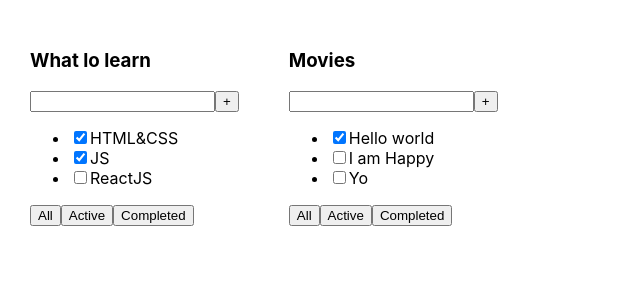
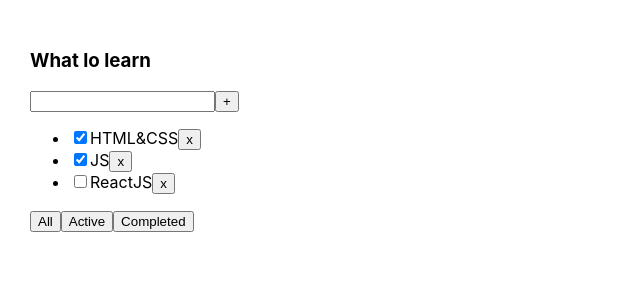
Before and after one commit to arturican/todolist2023, a React (Create React App) app: page / in a window 1280 px wide. Shown: the top 300 px of the page, without its empty margins (0-640 px from the left). Built offline with nearby package versions, Linux system fonts and the light colour scheme.

Commit message:
добавил метод map, кноку удаления и кнопки фильтрации

```diff
--- a/src/App.tsx
+++ b/src/App.tsx
@@ -1,4 +1,4 @@
-import React from 'react';
+import React, {useState} from 'react';
 import './App.css';
 import {Todolist} from "./components/Todolist/Todolist";
 
@@ -6,6 +6,8 @@
 export type TodolistType = {
     title: string
     tasks: Array<TodolistTasksType>
+    removeTask: (id: number) => void
+    filteredTask: (filter: FilterTaskType) => void
 }
 type TodolistTasksType = {
     id: number
@@ -13,23 +15,40 @@
     isDone: boolean
 }
 
+type FilterTaskType = 'all' | 'completed' | 'active'
+
 function App() {
 
-const tasks1 = [
-    { id: 1, title: "HTML&CSS", isDone: true },
-    { id: 2, title: "JS", isDone: true },
-    { id: 3, title: "ReactJS", isDone: false }
-  ]
-  const tasks2 = [
-    { id: 1, title: "Hello world", isDone: true },
-    { id: 2, title: "I am Happy", isDone: false },
-    { id: 3, title: "Yo", isDone: false }
-  ]
+    const [tasks, setTasks] = useState([
+        {id: 1, title: "HTML&CSS", isDone: true},
+        {id: 2, title: "JS", isDone: true},
+        {id: 3, title: "ReactJS", isDone: false},
+    ])
+    const [filter, setFilter] = useState<FilterTaskType>('all')
+    const removeTask = (id: number) => {
+        setTasks(tasks.filter(t => t.id !== id))
+    }
+
+    const filteredTask = (filter: FilterTaskType) => {
+        setFilter(filter)
+    }
+
+    let tasksForTodolist = tasks;
+    if (filter === 'completed') {
+        tasksForTodolist = tasks.filter(t => t.isDone)
+    }
+    if (filter === 'active') {
+        tasksForTodolist = tasks.filter(t => !t.isDone)
+    }
 
     return (
         <div className="App">
-    <Todolist title = 'What lo learn' tasks = {tasks1}/>
-    <Todolist title = 'Movies' tasks = {tasks2}/>
+            <Todolist
+                title='What lo learn'
+                tasks={tasksForTodolist}
+                removeTask={removeTask}
+                filteredTask={filteredTask}
+            />
         </div>
     );
 }
--- a/src/components/Todolist/Todolist.tsx
+++ b/src/components/Todolist/Todolist.tsx
@@ -1,6 +1,5 @@
 import React from 'react';
 import {TodolistType} from "../../App";
-
 
 
 export const Todolist = (props: TodolistType) => {
@@ -12,14 +11,32 @@
                 <button>+</button>
             </div>
             <ul>
-                <li><input type='checkbox' checked={props.tasks[0].isDone}/><span>{props.tasks[0].title}</span></li>
-                <li><input type='checkbox' checked={props.tasks[1].isDone}/><span>{props.tasks[1].title}</span></li>
-                <li><input type='checkbox' checked={props.tasks[2].isDone}/><span>{props.tasks[2].title}</span></li>
+                {props.tasks.map(t => {
+                    return (
+                        <li key={t.id}>
+                            <input type='checkbox' checked={t.isDone}/>
+                            <span>{t.title}</span>
+                            <button onClick={() => {
+                                props.removeTask(t.id)
+                            }}>x
+                            </button>
+                        </li>
+                    )
+                })}
             </ul>
             <div>
-                <button>All</button>
-                <button>Active</button>
-                <button>Completed</button>
+                <button onClick={() => {
+                    props.filteredTask('all')
+                }}>All
+                </button>
+                <button onClick={() => {
+                    props.filteredTask('active')
+                }}>Active
+                </button>
+                <button onClick={() => {
+                    props.filteredTask('completed')
+                }}>Completed
+                </button>
             </div>
         </div>
     );
```
Lines whose indentation alone changed are shown as unchanged.
